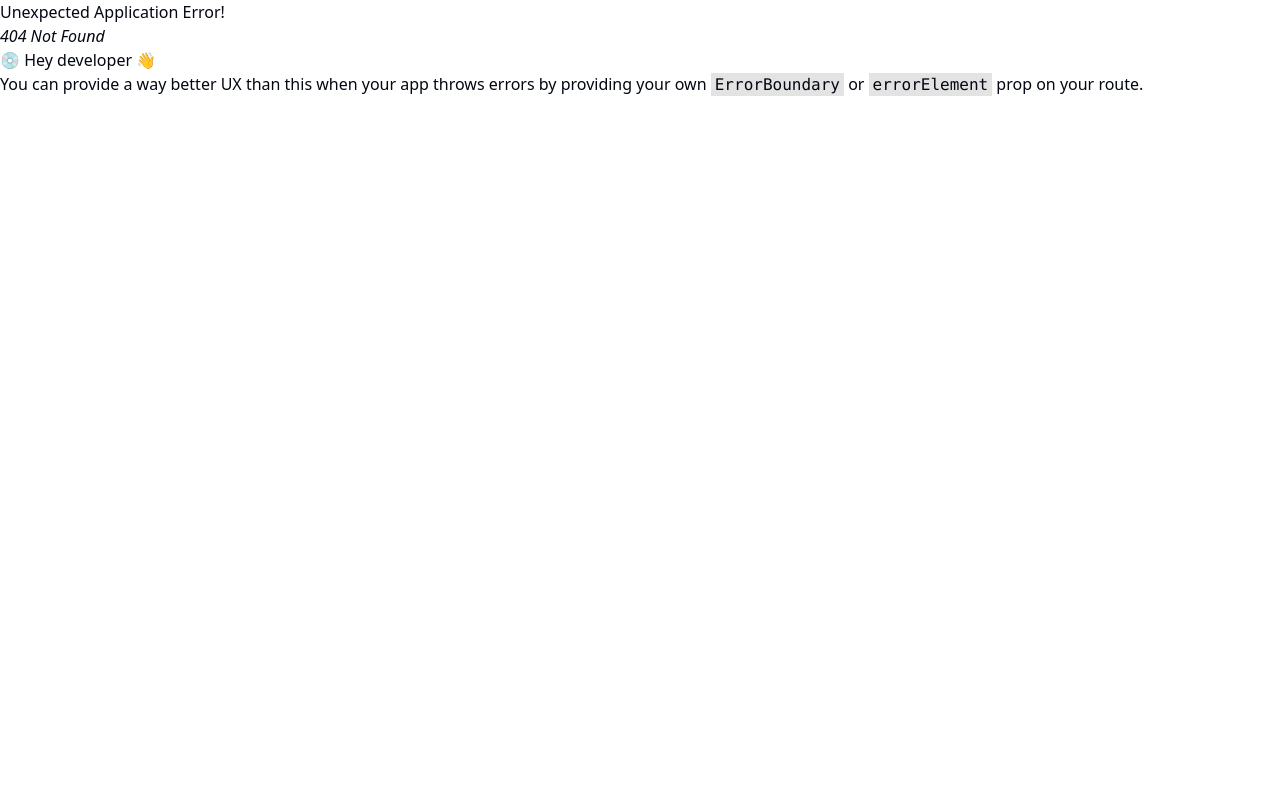
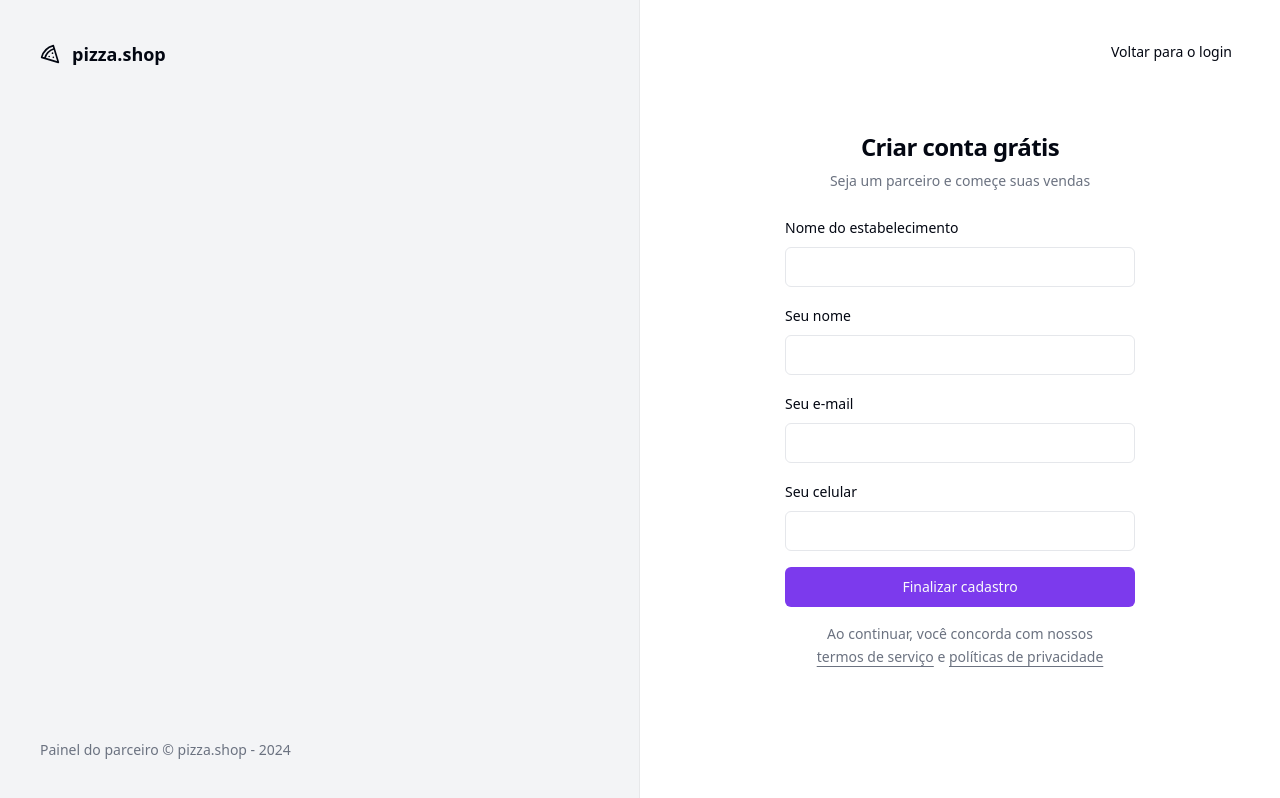
Before and after one commit to EdsonHenrique96/04-ignite-class_pizza-shop_app-, a React (Vite) app: page /sign-up in a window 1280 px wide. Before the commit this address had no page. Built offline with nearby package versions, Linux system fonts and the light colour scheme.

Commit message:
create signUp page layout

```diff
--- a/src/App.tsx
+++ b/src/App.tsx
@@ -2,6 +2,7 @@
 
 import { Helmet, HelmetProvider } from 'react-helmet-async'
 import { RouterProvider } from 'react-router-dom'
+import { Toaster } from 'sonner'
 
 import { Router } from './routes'
 
@@ -9,6 +10,7 @@
   return (
     <HelmetProvider>
       <Helmet titleTemplate="%s | pizza.shop" />
+      <Toaster richColors />
       <RouterProvider router={Router} />
     </HelmetProvider>
   )
--- a/src/pages/_layouts/auth.tsx
+++ b/src/pages/_layouts/auth.tsx
@@ -13,7 +13,7 @@
           Painel do parceiro &copy; pizza.shop - {new Date().getFullYear()}
         </footer>
       </div>
-      <div className="flex flex-col items-center justify-center">
+      <div className="relative flex flex-col items-center justify-center">
         <Outlet />
       </div>
     </div>
--- a/src/pages/auth/SignIn/index.tsx
+++ b/src/pages/auth/SignIn/index.tsx
@@ -1,5 +1,7 @@
 import { Helmet } from 'react-helmet-async'
 import { useForm } from 'react-hook-form'
+import { Link } from 'react-router-dom'
+import { toast } from 'sonner'
 import * as z from 'zod'
 
 import { Button } from '@/components/ui/button'
@@ -23,12 +25,22 @@
     console.log(data)
 
     await new Promise((resolve) => setTimeout(resolve, 2000))
+    toast.success('Enviamos um link de autenticação para o seu e-mail', {
+      action: {
+        label: 'Reenviar',
+        onClick: () => null,
+      },
+    })
   }
 
   return (
     <>
       <Helmet title="Login" />
       <div className="p-8">
+        <Button variant="ghost" asChild className="absolute right-8 top-8">
+          <Link to="/sign-up">Novo estabelecimento</Link>
+        </Button>
+
         <div className="flex w-[350px] flex-col justify-center gap-6">
           <div className="flex flex-col gap-2 text-center">
             <h1 className="text-2xl font-semibold tracking-tight">
--- /dev/null
+++ b/src/pages/auth/SignUp/index.tsx
@@ -0,0 +1,105 @@
+import { Helmet } from 'react-helmet-async'
+import { useForm } from 'react-hook-form'
+import { Link, useNavigate } from 'react-router-dom'
+import { toast } from 'sonner'
+import * as z from 'zod'
+
+import { Button } from '@/components/ui/button'
+import { Input } from '@/components/ui/input'
+import { Label } from '@/components/ui/label'
+
+const SignUpSchema = z.object({
+  email: z.string().email(),
+  restaurantName: z.string(),
+  managerName: z.string(),
+  phone: z.string(),
+})
+
+type SignUpSchemaType = z.infer<typeof SignUpSchema>
+
+export function SignUp() {
+  const navigate = useNavigate()
+  const {
+    register,
+    handleSubmit,
+    formState: { isSubmitting },
+  } = useForm<SignUpSchemaType>()
+
+  const handleSignUp = async (data: SignUpSchemaType) => {
+    console.log(data)
+
+    await new Promise((resolve) => setTimeout(resolve, 2000))
+    toast.success('Restaurante criado com sucesso', {
+      action: {
+        label: 'Login',
+        onClick: () => navigate('/sign-in'),
+      },
+    })
+  }
+
+  return (
+    <>
+      <Helmet title="Cadastro" />
+      <div className="p-8">
+        <Button variant="ghost" asChild className="absolute right-8 top-8">
+          <Link to="/sign-in">Voltar para o login</Link>
+        </Button>
+        <div className="flex w-[350px] flex-col justify-center gap-6">
+          <div className="flex flex-col gap-2 text-center">
+            <h1 className="text-2xl font-semibold tracking-tight">
+              Criar conta grátis
+            </h1>
+            <p className="text-sm text-muted-foreground">
+              Seja um parceiro e começe suas vendas
+            </p>
+          </div>
+
+          <form onSubmit={handleSubmit(handleSignUp)} className="space-y-4">
+            <div className="space-y-2">
+              <Label htmlFor="restaurantName">Nome do estabelecimento</Label>
+              <Input
+                id="restaurantName"
+                type="text"
+                {...register('restaurantName')}
+              />
+            </div>
+
+            <div className="space-y-2">
+              <Label htmlFor="managerName">Seu nome</Label>
+              <Input
+                id="managerName"
+                type="text"
+                {...register('managerName')}
+              />
+            </div>
+
+            <div className="space-y-2">
+              <Label htmlFor="email">Seu e-mail</Label>
+              <Input id="email" type="email" {...register('email')} />
+            </div>
+
+            <div className="space-y-2">
+              <Label htmlFor="phone">Seu celular</Label>
+              <Input id="phone" type="tel" {...register('phone')} />
+            </div>
+
+            <Button className="w-full" type="submit" disabled={isSubmitting}>
+              Finalizar cadastro
+            </Button>
+
+            <p className="px-6 text-center text-sm leading-relaxed text-muted-foreground">
+              Ao continuar, você concorda com nossos{' '}
+              <a className="underline underline-offset-4" href="">
+                termos de serviço
+              </a>{' '}
+              e{' '}
+              <a className="underline underline-offset-4" href="">
+                políticas de privacidade
+              </a>
+            </p>
+          </form>
+        </div>
+      </div>
+    </>
+  )
+}
--- a/src/routes.tsx
+++ b/src/routes.tsx
@@ -4,6 +4,7 @@
 import { AuthLayout } from './pages/_layouts/auth'
 import { Dashboard } from './pages/app/Dashboard'
 import { SignIn } from './pages/auth/SignIn'
+import { SignUp } from './pages/auth/SignUp'
 
 export const Router = createBrowserRouter([
   {
@@ -24,6 +25,10 @@
         path: '/sign-in',
         element: <SignIn />,
       },
+      {
+        path: '/sign-up',
+        element: <SignUp />,
+      },
     ],
   },
 ])
```
